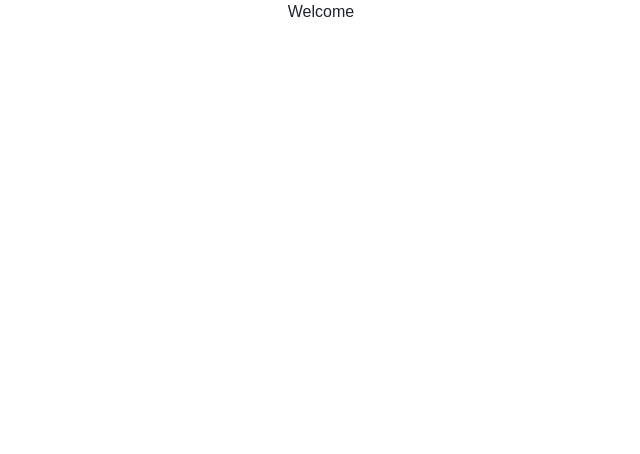
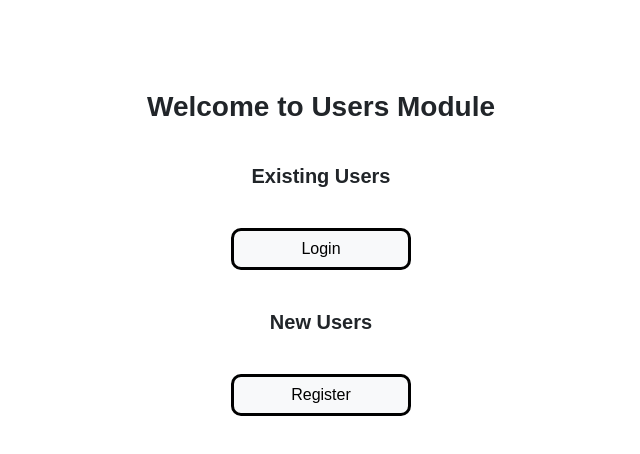
Before and after one commit to jhanrofel/project-wireframe-6, a React (Create React App) app in the folder client/: page / in a window 1280 px wide. Shown: the top 454 px of the page, without its empty margins (319-959 px from the left). Built offline with nearby package versions, Linux system fonts and the light colour scheme.

Commit message:
welcome component ready

```diff
--- a/client/src/Pages/Welcome/Welcome.tsx
+++ b/client/src/Pages/Welcome/Welcome.tsx
@@ -1,8 +1,26 @@
 import React from 'react';
+
+import Header from "../../Components/Header";
+import Subheader from "../../Components/Subheader";
+import Button from "../../Components/Button";
 
 const Welcome: React.FC = () => {
   return (
-    <div>Welcome</div>
+    <div>
+      <div className="main">
+        <Header text="Welcome to Users Module" />
+        <Subheader text="Existing Users" />
+        <Button name="login" text="Login" variant="light" link="./login" />
+        <Subheader text="New Users" />
+        <Button
+          name="register"
+          text="Register"
+          variant="light"
+          link="./register"
+        />
+        {/* {state && state.logout && <Logout />} */}
+      </div>
+    </div>
   )
 }
 
```
